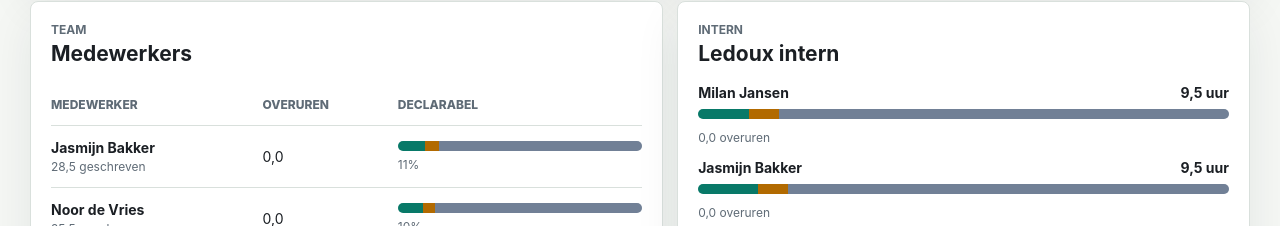
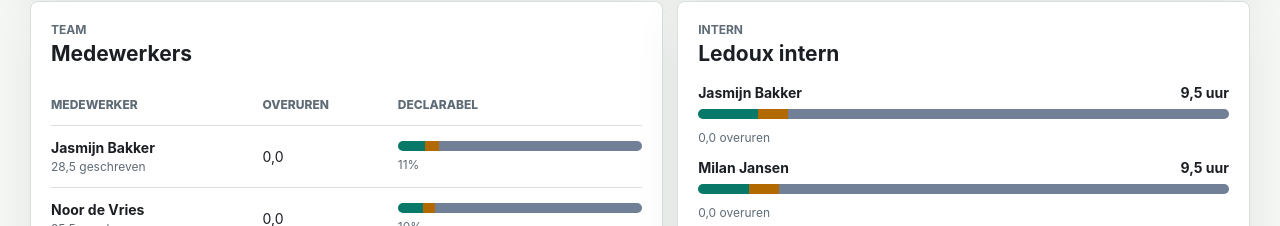
Before and after one commit to maxancedecot/GrippMCP, a Next.js app: page /dashboard in a window 1280 px wide. Shown: the part 1014-1240 px from the top of the page. Built offline with nearby package versions, Linux system fonts and the light colour scheme.

Commit message:
Base dashboard totals on team rows

```diff
--- a/app/dashboard/page.tsx
+++ b/app/dashboard/page.tsx
@@ -466,7 +466,6 @@ function buildDashboardData(
   source: DashboardSource
 ): DashboardData {
   const employeesById = new Map<number, JsonRecord>();
-  const totals = emptyAggregate();
   const minimumWorkingHours = createMinimumWorkingHours(period);
   const employeeMap = new Map<string, EmployeeRow>();
   const weekMap = new Map<string, WeekRow>(
@@ -474,7 +473,6 @@ function buildDashboardData(
   );
   const assignMinimumHours = (employeeRow: EmployeeRow) => {
     employeeRow.total = minimumWorkingHours.total;
-    totals.total += minimumWorkingHours.total;
     addWorkingHoursToWeeks(weekMap, minimumWorkingHours, period);
   };
 
@@ -522,9 +520,6 @@ function buildDashboardData(
     employeeRow.written += amount;
     employeeMap.set(employeeKey, employeeRow);
 
-    totals[targetField] += amount;
-    totals.written += amount;
-
     if (weekRow) {
       weekRow[targetField] += amount;
       weekRow.written += amount;
@@ -533,23 +528,21 @@ function buildDashboardData(
 
   const employeeRows = Array.from(employeeMap.values())
     .map(finalizeAggregate)
-    .sort((left, right) => right.total - left.total || right.written - left.written)
-    .slice(0, 12);
+    .sort((left, right) => right.total - left.total || right.written - left.written);
 
   const weekRows = Array.from(weekMap.values()).map(finalizeAggregate);
-  const internalRows = Array.from(employeeMap.values())
-    .map(finalizeAggregate)
+  const internalRows = employeeRows
     .filter((row) => row.internal > 0)
     .sort((left, right) => right.internal - left.internal)
     .slice(0, 8);
 
-  const finalizedTotals = finalizeAggregate(totals);
+  const teamTotals = sumAggregates(employeeRows);
 
   return {
-    ...finalizedTotals,
+    ...teamTotals,
     period,
     source,
-    declarability: finalizedTotals.declarability,
+    declarability: teamTotals.declarability,
     employeeRows,
     internalRows,
     weekRows,
@@ -611,6 +604,19 @@ function finalizeAggregate<T extends Aggregate>(aggregate: T) {
     untracked: Math.max(0, aggregate.total - aggregate.written),
     overtime: Math.max(0, aggregate.written - aggregate.total)
   });
+}
+
+function sumAggregates(aggregates: Aggregate[]) {
+  const total = emptyAggregate();
+  for (const aggregate of aggregates) {
+    total.declarable += aggregate.declarable;
+    total.internal += aggregate.internal;
+    total.untracked += aggregate.untracked;
+    total.overtime += aggregate.overtime;
+    total.total += aggregate.total;
+    total.written += aggregate.written;
+  }
+  return withDeclarability(total);
 }
 
 function withDeclarability<T extends Aggregate>(aggregate: T) {
```
